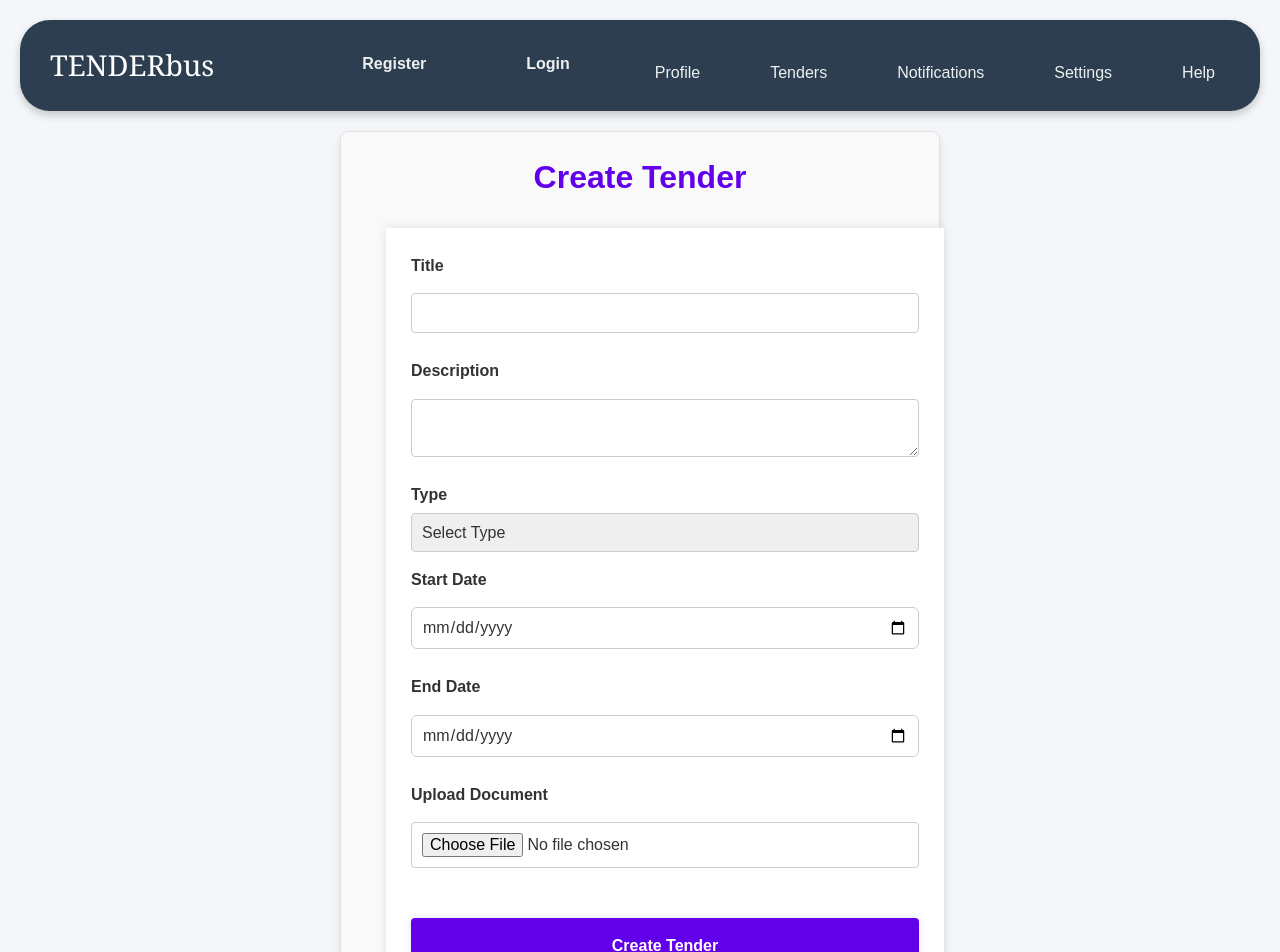
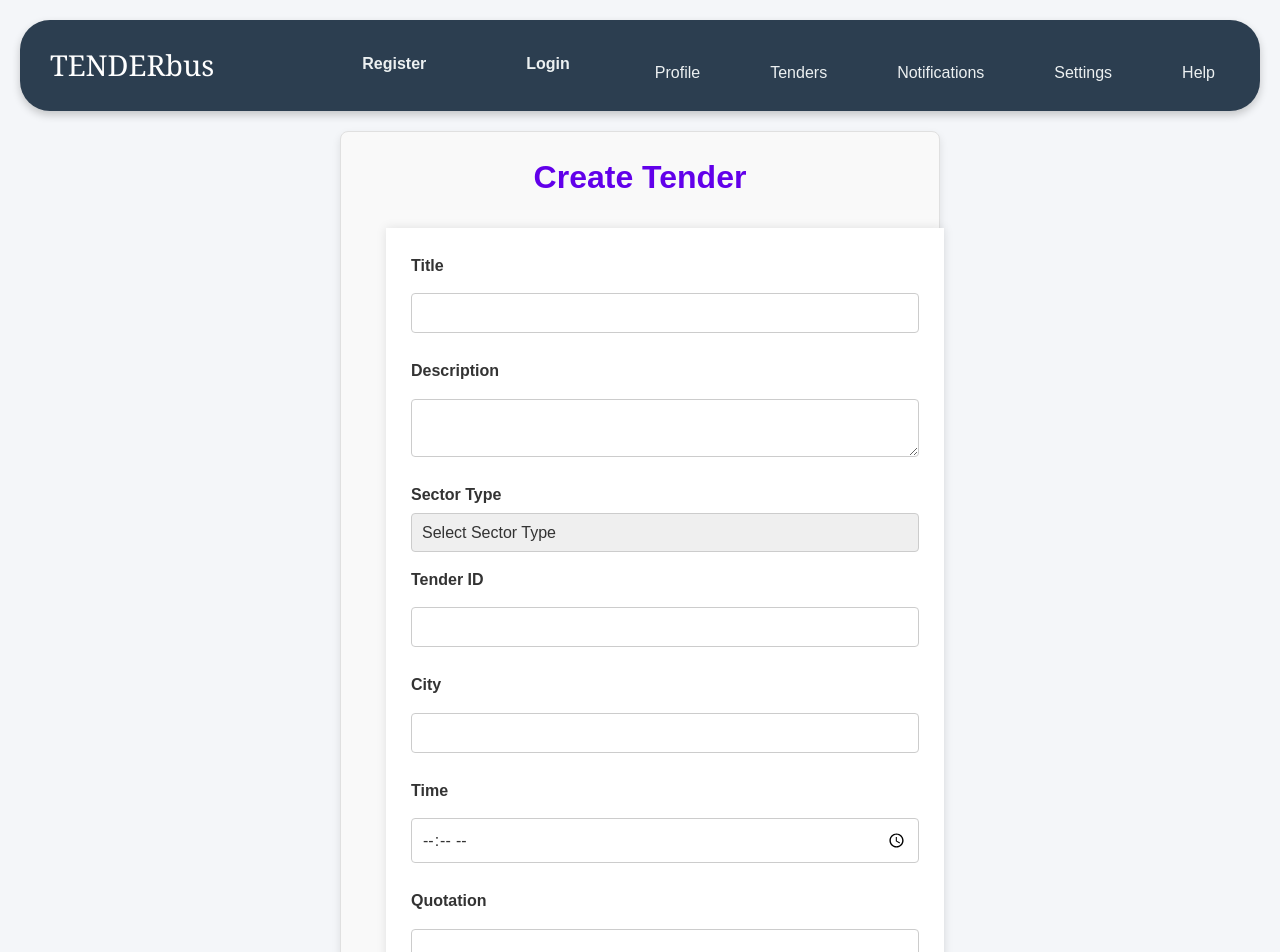
Before and after one commit to jasminesayyad29/TENDERbus, a React (Create React App) app in the folder frontend/: page /tender/create in a window 1280 px wide. Shown: the top 952 px of the page. Built offline with nearby package versions, Linux system fonts and the light colour scheme.

Commit message:
Updated create tender

```diff
--- a/frontend/public/index.html
+++ b/frontend/public/index.html
@@ -5,7 +5,7 @@
     <link rel="icon" href="%PUBLIC_URL%/favicon.ico" />
     <meta name="viewport" content="width=device-width, initial-scale=1" />
     <link rel="stylesheet" href="https://cdnjs.cloudflare.com/ajax/libs/font-awesome/6.2.0/css/all.min.css">
-<script src="https://kit.fontawesome.com/a076d05399.js" crossorigin="anonymous"></script>
+    <script src="https://kit.fontawesome.com/a076d05399.js" crossorigin="anonymous"></script>
 
     <meta name="theme-color" content="#000000" />
     <meta
--- a/frontend/src/components/PrivacyPolicy.css
+++ b/frontend/src/components/PrivacyPolicy.css
@@ -17,6 +17,8 @@ body {
     background-color: #fff;
     border-radius: 10px;
     box-shadow: 0 6px 18px rgba(0, 0, 0, 0.06);
+    margin-top: 100px;
+    margin-bottom: 50px;
 }
 
 /* Header Styling */
@@ -49,11 +51,10 @@ body {
   color: #252627 !important;
   margin-bottom: 2px;
   text-align: left;
-  padding-left: 30px;
 }
 
 .privacy-content p{
-    font-size: 1.125rem;
+    font-size: 1.25rem;
     color: #252627 !important;
     margin-bottom: 5px;
     text-align: left;
--- a/frontend/src/components/Tender/CreateTenderPage.css
+++ b/frontend/src/components/Tender/CreateTenderPage.css
@@ -1,5 +1,3 @@
-/* src/components/Tender/CreateTenderPage.css */
-
 .create-tender {
   max-width: 600px;
   margin: 0 auto;
@@ -30,7 +28,10 @@
 .form-group input[type="text"],
 .form-group textarea,
 .form-group select,
-.form-group input[type="file"] {
+.form-group input[type="file"],
+.form-group input[type="date"],
+.form-group input[type="time"],
+.form-group input[type="number"] {
   width: 100%;
   padding: 10px;
   border: 1px solid #ccc;
@@ -39,7 +40,7 @@
   transition: border-color 0.3s, box-shadow 0.3s;
 }
 
-.form-group input[type="text"]:focus,
+.form-group input:focus,
 .form-group textarea:focus,
 .form-group select:focus,
 .form-group input[type="file"]:focus {
--- a/frontend/src/components/Tender/CreateTenderPage.js
+++ b/frontend/src/components/Tender/CreateTenderPage.js
@@ -7,6 +7,11 @@ const CreateTenderPage = () => {
   const [title, setTitle] = useState('');
   const [description, setDescription] = useState('');
   const [type, setType] = useState('');
+  const [sectorType, setSectorType] = useState('');
+  const [tenderID, setTenderID] = useState('');
+  const [city, setCity] = useState('');
+  const [time, setTime] = useState('');
+  const [quotation, setQuotation] = useState('');
   const [status, setStatus] = useState('Active');
   const [startDate, setStartDate] = useState('');
   const [endDate, setEndDate] = useState('');
@@ -19,6 +24,11 @@ const CreateTenderPage = () => {
     formData.append('title', title);
     formData.append('description', description);
     formData.append('type', type);
+    formData.append('sectorType', sectorType);
+    formData.append('tenderID', tenderID);
+    formData.append('city', city);
+    formData.append('time', time);
+    formData.append('quotation', quotation);
     formData.append('status', status);
     formData.append('startDate', startDate);
     formData.append('endDate', endDate);
@@ -34,6 +44,11 @@ const CreateTenderPage = () => {
       setTitle('');
       setDescription('');
       setType('');
+      setSectorType('');
+      setTenderID('');
+      setCity('');
+      setTime('');
+      setQuotation('');
       setStatus('Active');
       setStartDate('');
       setEndDate('');
@@ -53,6 +68,7 @@ const CreateTenderPage = () => {
     <div className="create-tender">
       <h1>Create Tender</h1>
       <form onSubmit={handleSubmit}>
+        {/* Title */}
         <div className="form-group">
           <label htmlFor="title">Title</label>
           <input
@@ -64,6 +80,7 @@ const CreateTenderPage = () => {
           />
         </div>
 
+        {/* Description */}
         <div className="form-group">
           <label htmlFor="description">Description</label>
           <textarea
@@ -74,6 +91,71 @@ const CreateTenderPage = () => {
           />
         </div>
 
+        {/* Sector Type */}
+        <div className="form-group">
+          <label htmlFor="sectorType">Sector Type</label>
+          <select
+            id="sectorType"
+            value={sectorType}
+            onChange={(e) => setSectorType(e.target.value)}
+            required
+          >
+            <option value="">Select Sector Type</option>
+            <option value="Public">Public</option>
+            <option value="Private">Private</option>
+            <option value="Government">Government</option>
+          </select>
+        </div>
+
+        {/* Tender ID */}
+        <div className="form-group">
+          <label htmlFor="tenderID">Tender ID</label>
+          <input
+            type="text"
+            id="tenderID"
+            value={tenderID}
+            onChange={(e) => setTenderID(e.target.value)}
+            required
+          />
+        </div>
+
+        {/* City */}
+        <div className="form-group">
+          <label htmlFor="city">City</label>
+          <input
+            type="text"
+            id="city"
+            value={city}
+            onChange={(e) => setCity(e.target.value)}
+            required
+          />
+        </div>
+
+        {/* Time */}
+        <div className="form-group">
+          <label htmlFor="time">Time</label>
+          <input
+            type="time"
+            id="time"
+            value={time}
+            onChange={(e) => setTime(e.target.value)}
+            required
+          />
+        </div>
+
+        {/* Quotation */}
+        <div className="form-group">
+          <label htmlFor="quotation">Quotation</label>
+          <input
+            type="number"
+            id="quotation"
+            value={quotation}
+            onChange={(e) => setQuotation(e.target.value)}
+            required
+          />
+        </div>
+
+        {/* Type */}
         <div className="form-group">
           <label htmlFor="type">Type</label>
           <select
@@ -91,6 +173,7 @@ const CreateTenderPage = () => {
           </select>
         </div>
 
+        {/* Start Date */}
         <div className="form-group">
           <label htmlFor="startDate">Start Date</label>
           <input
@@ -102,6 +185,7 @@ const CreateTenderPage = () => {
           />
         </div>
 
+        {/* End Date */}
         <div className="form-group">
           <label htmlFor="endDate">End Date</label>
           <input
@@ -113,11 +197,13 @@ const CreateTenderPage = () => {
           />
         </div>
 
+        {/* Upload Document */}
         <div className="form-group">
           <label htmlFor="document">Upload Document</label>
           <input type="file" id="document" onChange={handleDocumentChange} required />
         </div>
 
+        {/* Submit Button */}
         <div className="form-actions">
           <button type="submit">Create Tender</button>
         </div>
--- a/frontend/src/components/TenderListPage.css
+++ b/frontend/src/components/TenderListPage.css
@@ -1,4 +1,4 @@
-/* src/components/TenderListPage.css */
+src/components/TenderListPage.css
 
 .error-message {
     color: red;
```
Also changed, not shown: frontend/src/components/TenderListPage.js (+16 -0 lines).
